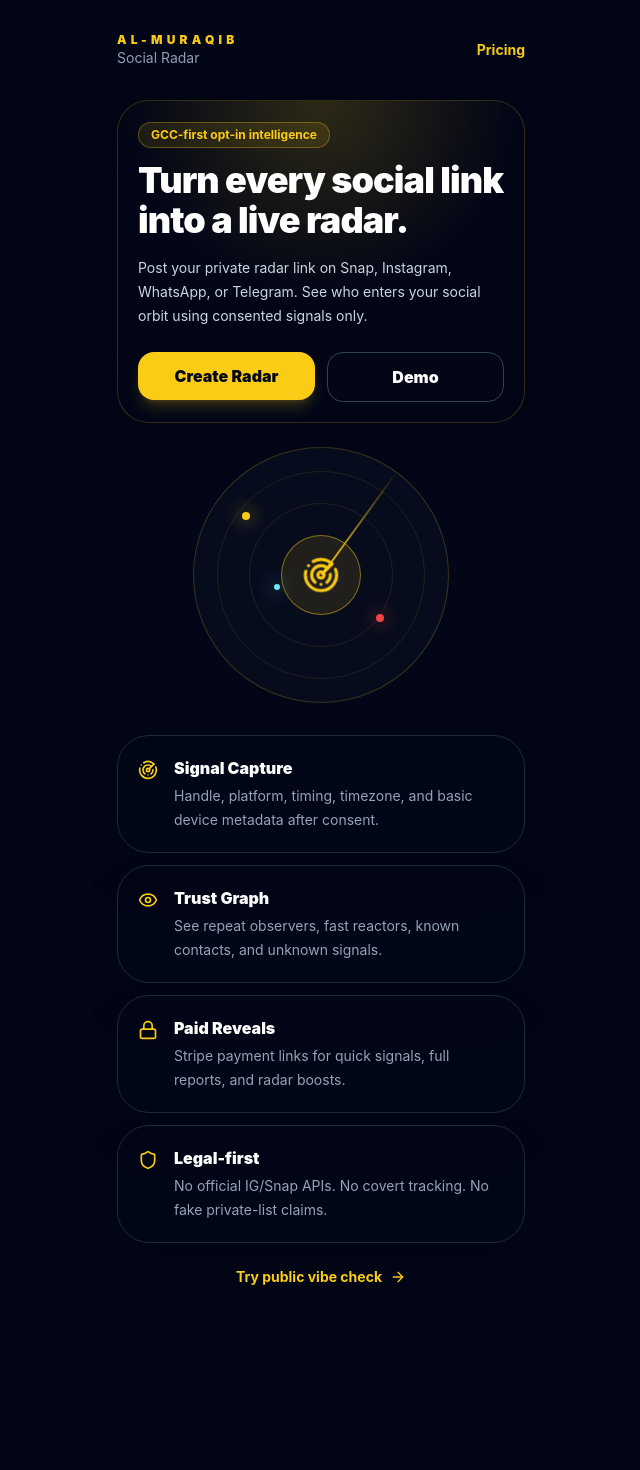
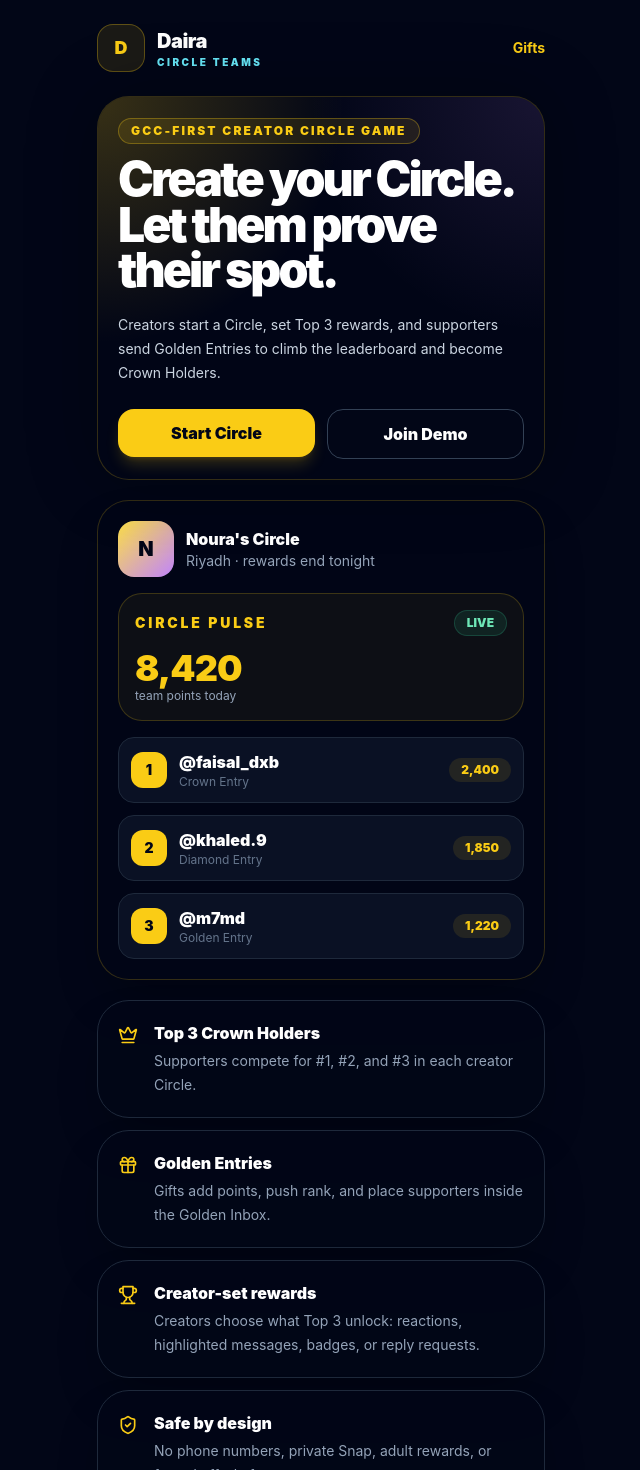
Before and after one commit to youssefalw2001/Koinara-, a React (Vite) app: page / in a window 1280 px wide. Shown: the top 1470 px of the page, without its empty margins (319-959 px from the left). Before the commit the page ends 1327 px from the top, so only its background shows below. Built offline with nearby package versions, Linux system fonts and the light colour scheme; no server answers.

Commit message:
build: replace landing with Daira Circle Teams

```diff
--- a/src/pages/LandingPage.tsx
+++ b/src/pages/LandingPage.tsx
@@ -1,50 +1,90 @@
 import { Link } from 'react-router-dom';
-import { ArrowRight, Eye, Lock, Radar, Shield } from 'lucide-react';
+import { Crown, Gift, ShieldCheck, Sparkles, Trophy, Users } from 'lucide-react';
 import { Button } from '../components/ui/Button';
 import { Card } from '../components/ui/Card';
-import { RadarSweep } from '../components/radar/RadarSweep';
+
+const mockTop = [
+  { rank: 1, handle: '@faisal_dxb', points: '2,400', gift: 'Crown Entry' },
+  { rank: 2, handle: '@khaled.9', points: '1,850', gift: 'Diamond Entry' },
+  { rank: 3, handle: '@m7md', points: '1,220', gift: 'Golden Entry' },
+];
 
 export function LandingPage() {
   return (
-    <main className="min-h-screen overflow-hidden bg-midnight text-white">
-      <section className="mx-auto flex max-w-md flex-col px-5 pb-10 pt-8">
-        <nav className="mb-8 flex items-center justify-between">
-          <div>
-            <p className="text-xs font-black uppercase tracking-[0.35em] text-cyberGold">Al-Muraqib</p>
-            <p className="text-sm text-slate-400">Social Radar</p>
+    <main className="min-h-screen overflow-hidden bg-midnight px-5 py-6 text-white">
+      <section className="mx-auto max-w-md pb-10">
+        <nav className="mb-6 flex items-center justify-between">
+          <div className="flex items-center gap-3">
+            <div className="grid h-12 w-12 place-items-center rounded-2xl border border-yellow-400/30 bg-yellow-400/10 text-lg font-black text-cyberGold">D</div>
+            <div>
+              <p className="text-xl font-black tracking-tight">Daira</p>
+              <p className="text-[10px] font-black uppercase tracking-[0.25em] text-cyan-300">Circle Teams</p>
+            </div>
           </div>
-          <Link to="/pricing" className="text-sm font-bold text-cyberGold">Pricing</Link>
+          <Link to="/pricing" className="text-sm font-bold text-cyberGold">Gifts</Link>
         </nav>
 
-        <Card className="relative mb-6 overflow-hidden border-yellow-400/20 bg-slate-950 shadow-radar">
-          <div className="absolute inset-0 bg-[radial-gradient(circle_at_top,rgba(250,204,21,0.18),transparent_52%)]" />
+        <Card className="relative mb-5 overflow-hidden border-yellow-400/20 bg-slate-950 shadow-radar">
+          <div className="absolute inset-0 bg-[radial-gradient(circle_at_top_left,rgba(250,204,21,0.22),transparent_42%),radial-gradient(circle_at_top_right,rgba(192,132,252,0.12),transparent_40%)]" />
           <div className="relative">
-            <p className="mb-3 inline-flex rounded-full border border-yellow-400/30 bg-yellow-400/10 px-3 py-1 text-xs font-bold text-cyberGold">
-              GCC-first opt-in intelligence
+            <p className="mb-3 inline-flex rounded-full border border-yellow-400/30 bg-yellow-400/10 px-3 py-1 text-xs font-black uppercase tracking-[0.18em] text-cyberGold">
+              GCC-first creator circle game
             </p>
-            <h1 className="text-4xl font-black tracking-tight">Turn every social link into a live radar.</h1>
-            <p className="mt-4 text-sm leading-6 text-slate-300">
-              Post your private radar link on Snap, Instagram, WhatsApp, or Telegram. See who enters your social orbit using consented signals only.
+            <h1 className="text-5xl font-black leading-[0.95] tracking-[-0.06em]">Create your Circle. Let them prove their spot.</h1>
+            <p className="mt-5 text-sm leading-6 text-slate-300">
+              Creators start a Circle, set Top 3 rewards, and supporters send Golden Entries to climb the leaderboard and become Crown Holders.
             </p>
-            <div className="mt-6 flex gap-3">
-              <Link to="/create-link" className="flex-1">
-                <Button className="w-full">Create Radar</Button>
+            <div className="mt-6 grid grid-cols-2 gap-3">
+              <Link to="/create">
+                <Button className="w-full">Start Circle</Button>
               </Link>
-              <Link to="/dashboard" className="flex-1">
-                <Button variant="ghost" className="w-full">Demo</Button>
+              <Link to="/c/noura">
+                <Button variant="ghost" className="w-full">Join Demo</Button>
               </Link>
             </div>
           </div>
         </Card>
 
-        <RadarSweep />
+        <Card className="mb-5 border-yellow-400/20 bg-slate-950/95">
+          <div className="mb-4 flex items-center gap-3">
+            <div className="grid h-14 w-14 place-items-center rounded-2xl bg-gradient-to-br from-yellow-300 to-purple-400 text-xl font-black text-slate-950">N</div>
+            <div>
+              <h2 className="font-black">Noura's Circle</h2>
+              <p className="text-sm text-slate-400">Riyadh · rewards end tonight</p>
+            </div>
+          </div>
+          <div className="rounded-3xl border border-yellow-400/20 bg-yellow-400/5 p-4">
+            <div className="flex items-center justify-between">
+              <p className="text-sm font-black uppercase tracking-[0.2em] text-cyberGold">Circle Pulse</p>
+              <p className="rounded-full border border-emerald-400/20 bg-emerald-400/10 px-3 py-1 text-xs font-black text-emerald-300">LIVE</p>
+            </div>
+            <p className="mt-3 text-4xl font-black tracking-tight text-cyberGold">8,420</p>
+            <p className="text-xs text-slate-400">team points today</p>
+          </div>
+          <div className="mt-4 space-y-3">
+            {mockTop.map((item) => (
+              <div key={item.rank} className="flex items-center justify-between rounded-2xl border border-slate-800 bg-slate-900/70 p-3">
+                <div className="flex items-center gap-3">
+                  <div className="grid h-9 w-9 place-items-center rounded-xl bg-cyberGold text-sm font-black text-midnight">{item.rank}</div>
+                  <div>
+                    <p className="font-black">{item.handle}</p>
+                    <p className="text-xs text-slate-500">{item.gift}</p>
+                  </div>
+                </div>
+                <p className="rounded-full bg-yellow-400/10 px-3 py-1 text-xs font-black text-cyberGold">{item.points}</p>
+              </div>
+            ))}
+          </div>
+        </Card>
 
-        <section className="mt-8 grid gap-3">
+        <section className="grid gap-3">
           {[
-            { icon: Radar, title: 'Signal Capture', body: 'Handle, platform, timing, timezone, and basic device metadata after consent.' },
-            { icon: Eye, title: 'Trust Graph', body: 'See repeat observers, fast reactors, known contacts, and unknown signals.' },
-            { icon: Lock, title: 'Paid Reveals', body: 'Stripe payment links for quick signals, full reports, and radar boosts.' },
-            { icon: Shield, title: 'Legal-first', body: 'No official IG/Snap APIs. No covert tracking. No fake private-list claims.' },
+            { icon: Crown, title: 'Top 3 Crown Holders', body: 'Supporters compete for #1, #2, and #3 in each creator Circle.' },
+            { icon: Gift, title: 'Golden Entries', body: 'Gifts add points, push rank, and place supporters inside the Golden Inbox.' },
+            { icon: Trophy, title: 'Creator-set rewards', body: 'Creators choose what Top 3 unlock: reactions, highlighted messages, badges, or reply requests.' },
+            { icon: ShieldCheck, title: 'Safe by design', body: 'No phone numbers, private Snap, adult rewards, or forced off-platform access.' },
+            { icon: Users, title: '30% creator share later', body: 'After validation, creators can earn a controlled share of gift revenue.' },
+            { icon: Sparkles, title: 'PWA-first', body: 'Story links open instantly in the browser before native apps are needed.' },
           ].map((item) => {
             const Icon = item.icon;
             return (
@@ -58,10 +98,6 @@ export function LandingPage() {
             );
           })}
         </section>
-
-        <Link to="/r/demo" className="mt-6 inline-flex items-center justify-center gap-2 text-sm font-bold text-cyberGold">
-          Try public vibe check <ArrowRight className="h-4 w-4" />
-        </Link>
       </section>
     </main>
   );
```
